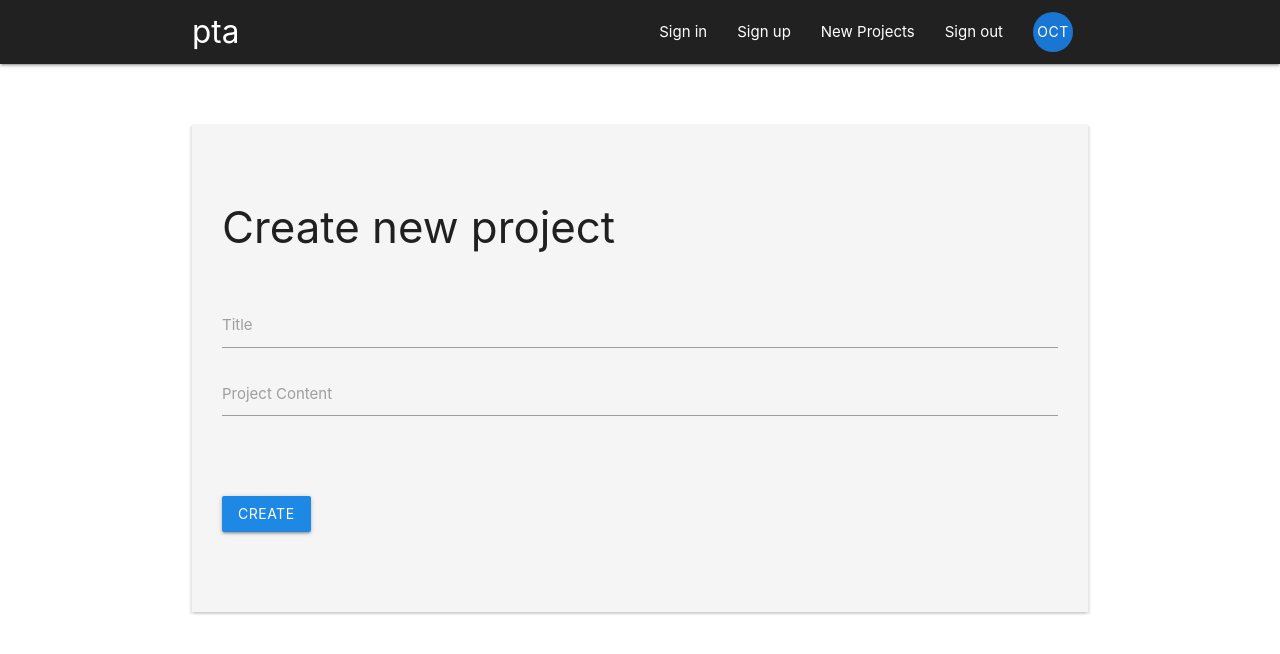
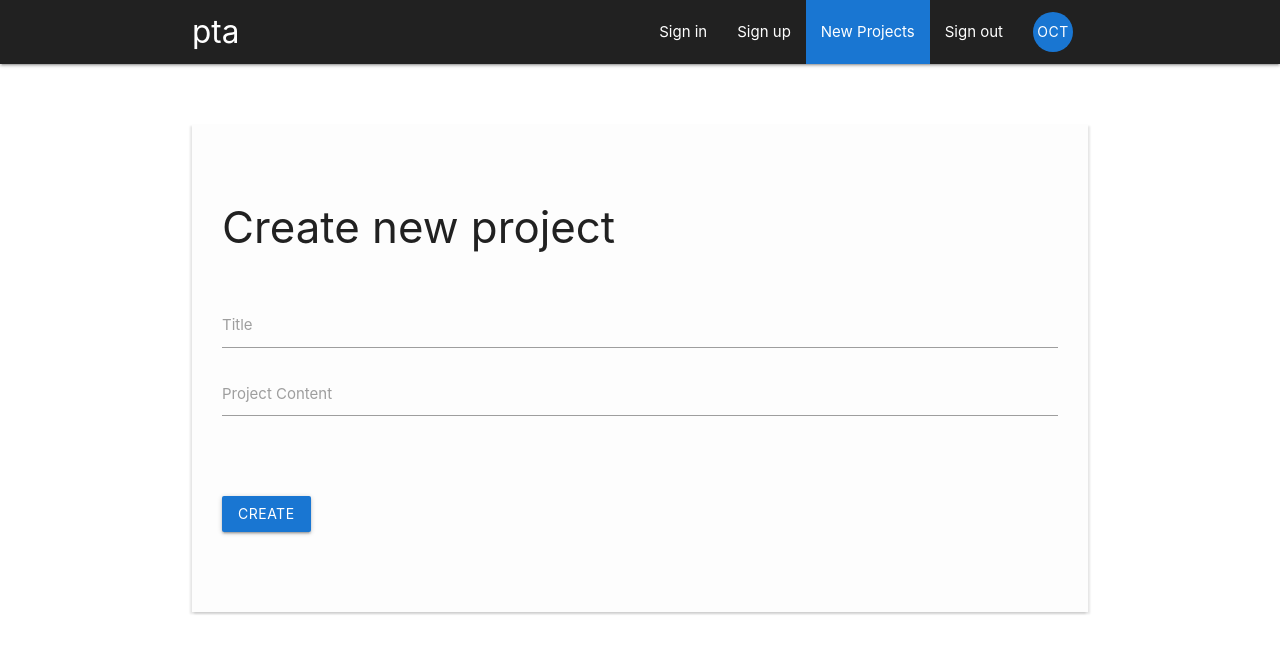
Before and after one commit to tasyurek/react.js-project-table-app, a React (Create React App) app: page /create in a window 1280 px wide. Shown: the top 654 px of the page. Built offline with nearby package versions, Linux system fonts and the light colour scheme.

Commit message:
Add NavBar CSS

```diff
--- a/src/components/auth/Signin.js
+++ b/src/components/auth/Signin.js
@@ -29,7 +29,7 @@ class SignIn extends Component {
             <input type="password" id="password" onChange={this.handleChange} />
             <label htmlFor="password">Password</label>
           </div>
-          <button className="btn blue darken-1">Sign in</button>
+          <button className="btn blue darken-2">Sign in</button>
         </form>
       </div>
     );
--- a/src/components/auth/Signup.js
+++ b/src/components/auth/Signup.js
@@ -39,7 +39,7 @@ class SignUp extends Component {
             <input type="password" id="password" onChange={this.handleChange} />
             <label htmlFor="password">Password</label>
           </div>
-          <button className="btn blue darken-1">Sign up</button>
+          <button className="btn blue darken-2">Sign up</button>
         </form>
       </div>
     );
--- a/src/components/layout/SignedInLinks.js
+++ b/src/components/layout/SignedInLinks.js
@@ -1,5 +1,5 @@
 import React from "react";
-import { NavLink } from "react-router-dom";
+import { Link, NavLink } from "react-router-dom";
 
 const SignedInLinks = () => {
   return (
@@ -8,7 +8,7 @@ const SignedInLinks = () => {
         <NavLink to="/create">New Projects</NavLink>
       </li>
       <li>
-        <NavLink to="/">Sign out</NavLink>
+        <Link to="/">Sign out</Link>
       </li>
       <li>
         <NavLink to="/" className="btn btn-floating blue darken-2 z-depth-0">
--- a/src/components/projects/CreateProject.js
+++ b/src/components/projects/CreateProject.js
@@ -34,7 +34,7 @@ class CreateProject extends Component {
             />
             <label htmlFor="content">Project Content</label>
           </div>
-          <button className="btn blue darken-1">Create</button>
+          <button className="btn blue darken-2">Create</button>
         </form>
       </div>
     );
--- a/src/index.css
+++ b/src/index.css
@@ -22,7 +22,7 @@ code {
 }
 
 form {
-  background-color: #f5f5f5;
+  background-color: #fdfdfd;
   padding: 30px;
   margin-top: 60px;
   box-shadow: 2px 2px 2px 0 rgba(0, 0, 0, 0.1),
@@ -33,3 +33,21 @@ form > h3,
 form > button {
   margin: 50px 0;
 }
+
+input[type="text"]:not(.browser-default):focus:not([readonly]),
+input[type="email"]:not(.browser-default):focus:not([readonly]),
+input[type="password"]:not(.browser-default):focus:not([readonly]),
+textarea.materialize-textarea:focus:not([readonly]) {
+  border-color: #212121;
+  box-shadow: none;
+}
+
+input[type="text"]:not(.browser-default):focus:not([readonly]) + label,
+textarea.materialize-textarea:focus:not([readonly]) + label,
+input[type="email"]:not(.browser-default):focus:not([readonly]) + label,
+input[type="password"]:not(.browser-default):focus:not([readonly]) + label {
+  color: #212121 !important;
+}
+li > .active {
+  background-color: #1976d2;
+}
```
